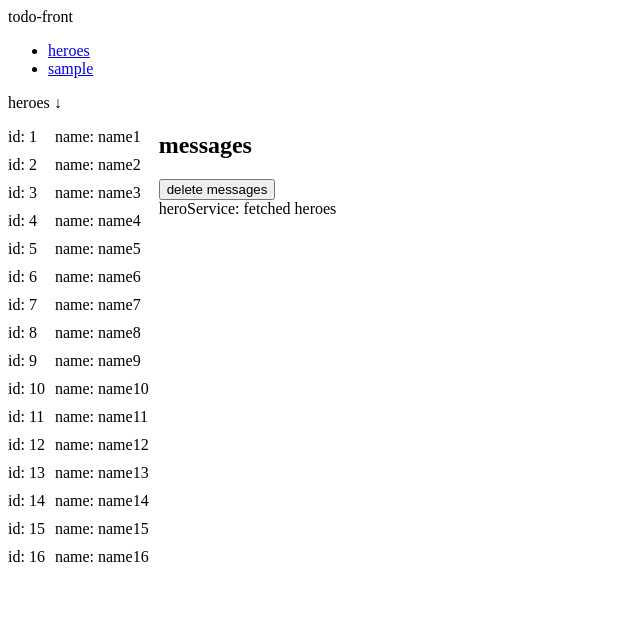
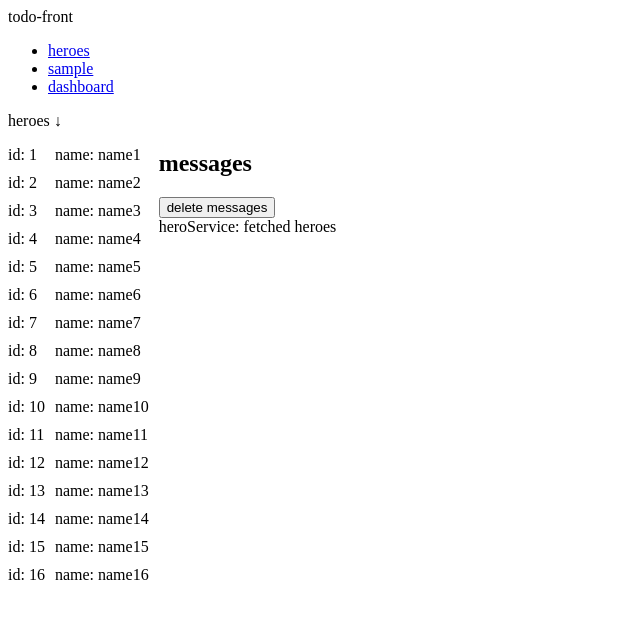
Before and after one commit to RkKnn/todo-front, an Angular app: page /heroes in a window 1280 px wide. Shown: the top 618 px of the page, without its empty margins (0-640 px from the left). Built offline with nearby package versions, Linux system fonts and the light colour scheme.

Commit message:
get routes

```diff
--- a/src/app/app.component.html
+++ b/src/app/app.component.html
@@ -1,8 +1,9 @@
 {{ title }}
 <nav>
   <ul>
-    <li><a routerLink="/heroes">heroes</a></li>
-    <li><a routerLink="/sample">sample</a></li>
+    <li *ngFor="let route of routes">
+      <a routerLink="{{ route.path }}">{{ route.name }}</a>
+    </li>
   </ul>
 </nav>
 
--- a/src/app/app.component.ts
+++ b/src/app/app.component.ts
@@ -1,10 +1,23 @@
 import { Component } from '@angular/core';
+import { Router, RouterModule } from '@angular/router';
+
+class Link {
+  constructor(public path: string, public name: string) { }
+}
 
 @Component({
   selector: 'app-root',
   templateUrl: './app.component.html',
   styleUrls: ['./app.component.scss']
 })
+
 export class AppComponent {
-  title = 'todo-front';
+  title: string = 'todo-front';
+  routes: Link[] = []
+
+  constructor(private router: Router) {
+    this.routes = router.config.map(route =>
+      new Link(`/${route.path}`, route.path ?? "")
+    ).filter(link => link.name)
+  }
 }
```
Also changed, not shown: 1 other file (tests, documents, lock files or other folders).
